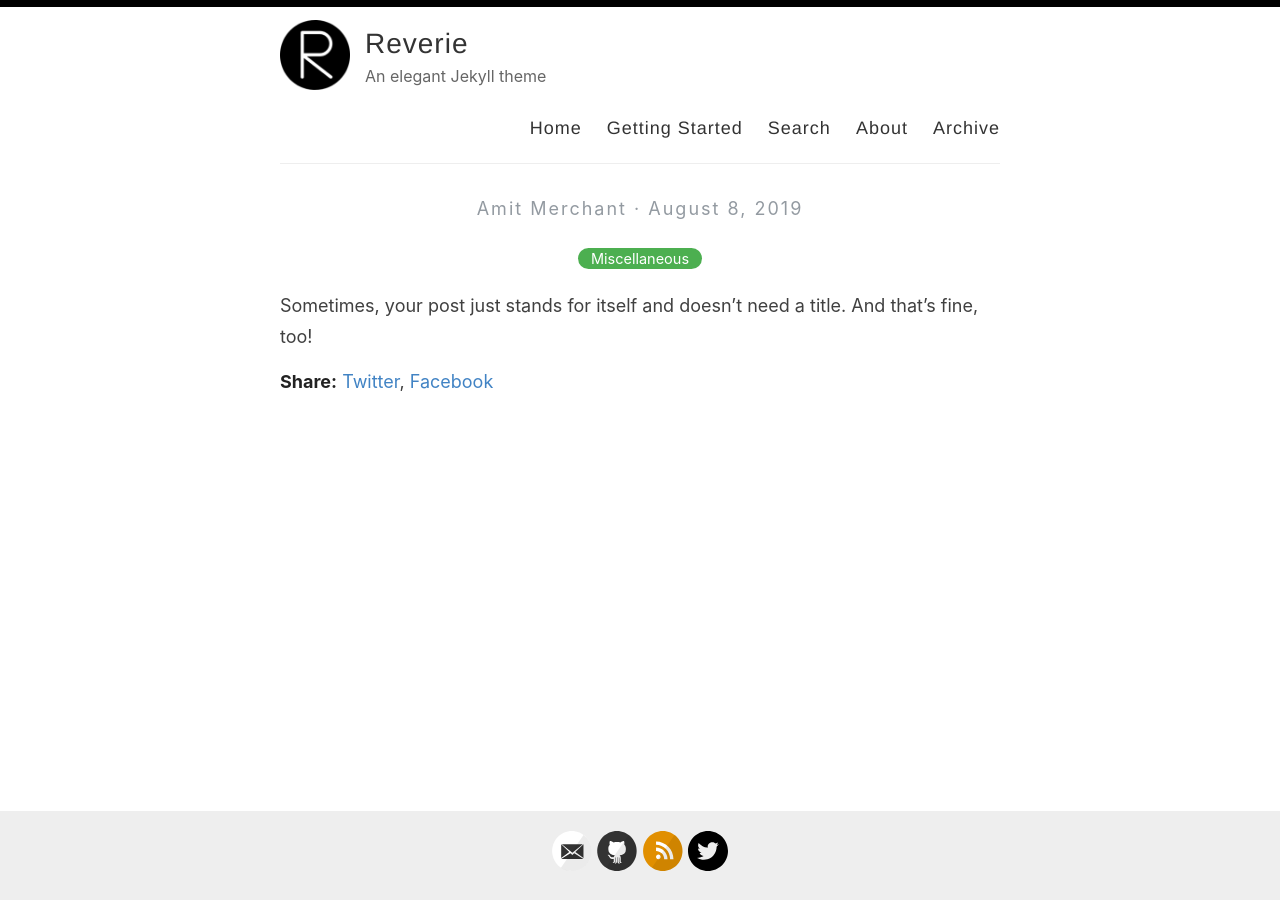
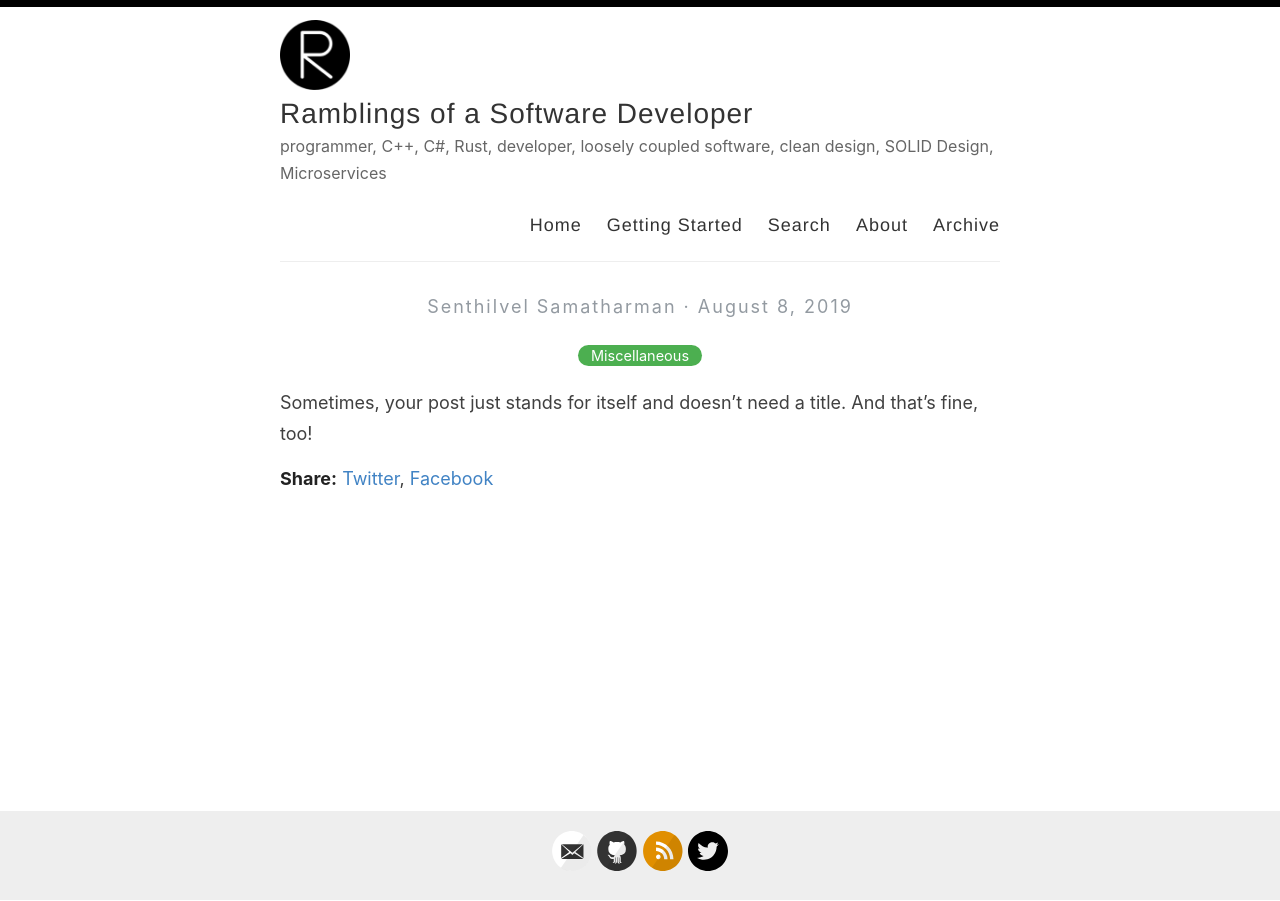
Before and after one commit to happy2code/happy2code.githiub.io, a Jekyll site: the page built from _posts/2019-08-08-no-title-posts.md, in a window 1280 px wide. Built offline with Jekyll 4.4.1, drawn with Linux system fonts in a browser that asks for light colours.

Commit message:
Update config.xml with my data

```diff
--- a/_config.yml
+++ b/_config.yml
@@ -3,13 +3,13 @@
 #
 
 # Name of your site (displayed in the header)
-name: Reverie
+name: Ramblings of a Software Developer
 
 # Name of the author
-author: Amit Merchant
+author: Senthilvel Samatharman
 
 # Short bio or description (displayed in the header)
-description: An elegant Jekyll theme
+description: programmer, C++, C#, Rust, developer, loosely coupled software, clean design, SOLID Design, Microservices
 
 # URL of your avatar or profile pic (you could use your GitHub profile pic)
 avatar: /images/reverie.png
@@ -21,15 +21,15 @@ avatar: /images/reverie.png
 # Includes an icon in the footer for each username you enter
 footer-links:
   dribbble:
-  email: amit.d.merchant@gmail.com
+  email: senthilvel.samatharman@gmail.com
   facebook:
   flickr:
-  github: amitmerchant1990/reverie
+  github: happy2code
   instagram:
   linkedin:
   pinterest:
   rss: rss
-  twitter: amit_merchant
+  twitter: senthil_sama
   stackoverflow:
   youtube: # channel/<your_long_string> or user/<user-name>
   googleplus: # anything in your profile username that comes after plus.google.com/
@@ -41,21 +41,20 @@ footer-links:
 disqus:
 
 # Enter your Google Analytics web tracking code (e.g. UA-2110908-2) to activate tracking
-google_analytics: UA-43339302-11
+google_analytics:
 
 # For newer "GA4" analytics, use the following instead of the "UA" entry above
 #google_analytics_ga4: G-GABC1DEFG
 
-# Your website URL (e.g. http://amitmerchant1990.github.io or http://www.amitmerchant.com)
 # Used for Sitemap.xml and your RSS feed
-url: http://www.amitmerchant.com/reverie
-enforce_ssl: https://www.amitmerchant.com/reverie
+url: http://happy2code.github.io
+enforce_ssl: https://happy2code.github.io
 
 # If you're hosting your site at a Project repository on GitHub pages
 # (http://yourusername.github.io/repository-name)
 # and NOT your User repository (http://yourusername.github.io)
 # then add in the baseurl here, like this: "/repository-name"
-baseurl: "/reverie"
+# baseurl: "/reverie"
 
 #
 # !! You don't need to change any of the configuration flags below !!
```
